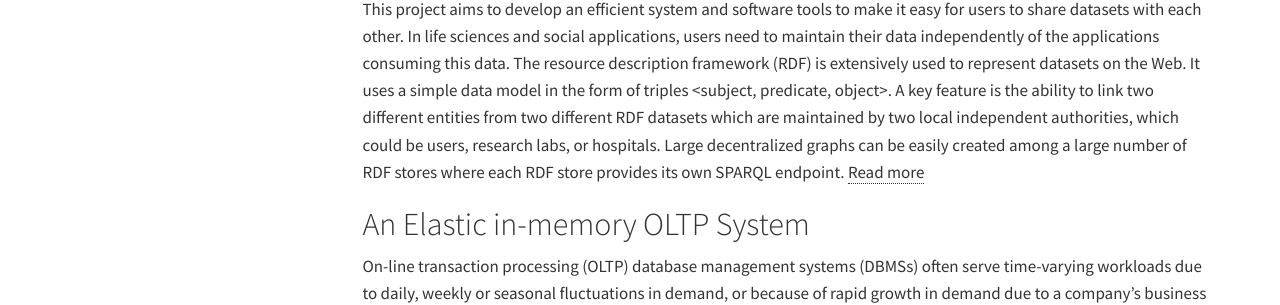
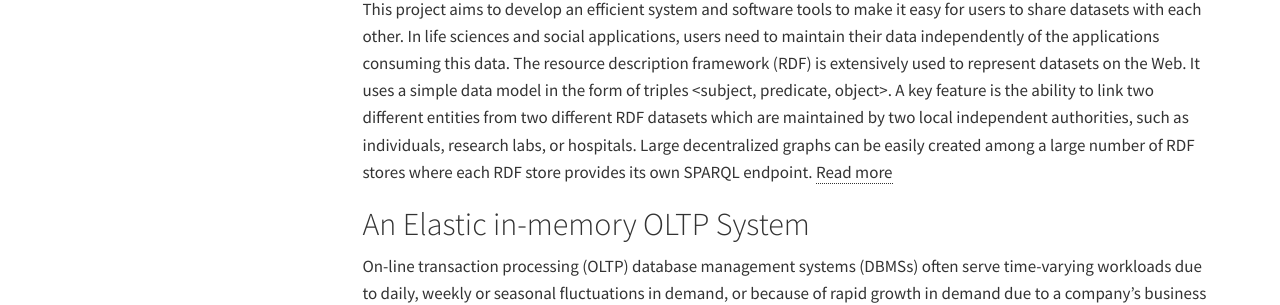
Before and after one commit to mansoure/mansoure.github.io, a Jekyll site: the page built from research/index.md, in a window 1280 px wide and 1335 px high. Shown: the part 733-1038 px from the top of the window. Built offline with Jekyll 4.4.1, drawn with Linux system fonts in a browser that asks for light colours.

Commit message:
research projects

```diff
--- a/research/index.md
+++ b/research/index.md
@@ -10,7 +10,7 @@ title: Research Projects
 
 ## Collaborative Data Sharing over Decentralized Graphs
 
-This project aims to develop an efficient system and software tools to make it easy for users to share datasets with each other. In life sciences and social applications, users need to maintain their data independently of the applications consuming this data. The resource description framework (RDF) is extensively used to represent datasets on the Web. It uses a simple data model in the form of triples <subject, predicate, object>. A key feature is the ability to link two different entities from two different RDF datasets which are maintained by two local independent authorities, which could be users, research labs, or hospitals. Large decentralized graphs can be easily created among a large number of RDF stores where each RDF store provides its own SPARQL endpoint. [Read more](/research/meccano/)
+This project aims to develop an efficient system and software tools to make it easy for users to share datasets with each other. In life sciences and social applications, users need to maintain their data independently of the applications consuming this data. The resource description framework (RDF) is extensively used to represent datasets on the Web. It uses a simple data model in the form of triples <subject, predicate, object>. A key feature is the ability to link two different entities from two different RDF datasets which are maintained by two local independent authorities, such as individuals, research labs, or hospitals. Large decentralized graphs can be easily created among a large number of RDF stores where each RDF store provides its own SPARQL endpoint. [Read more](/research/meccano/)
 
 
 
```
